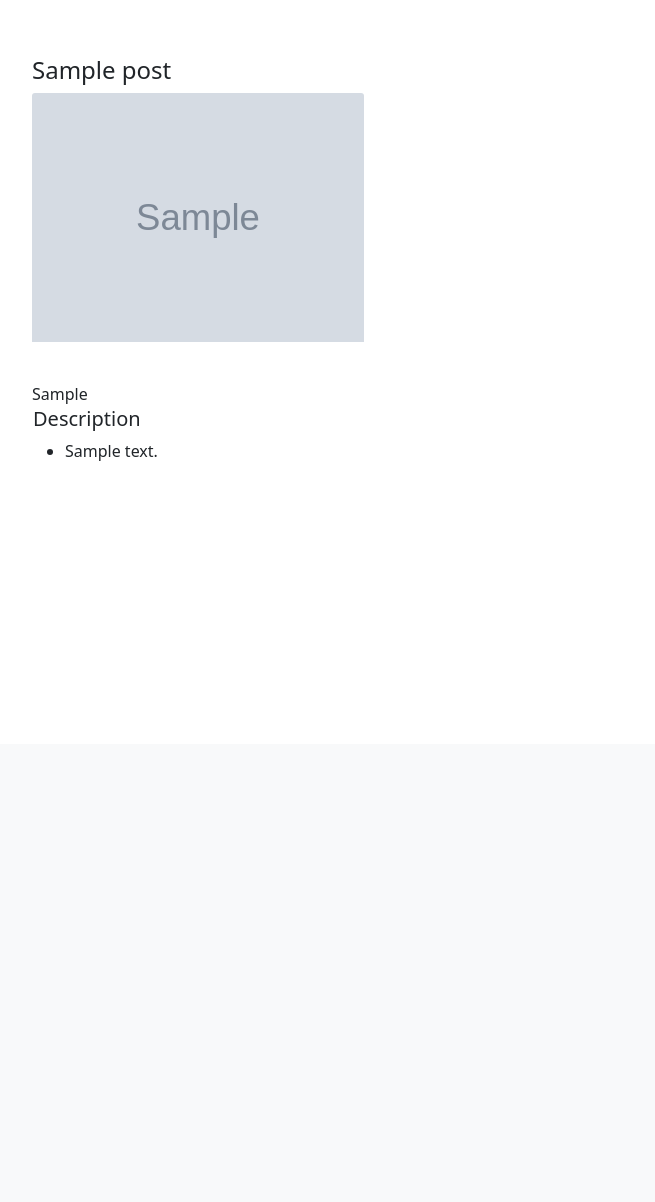
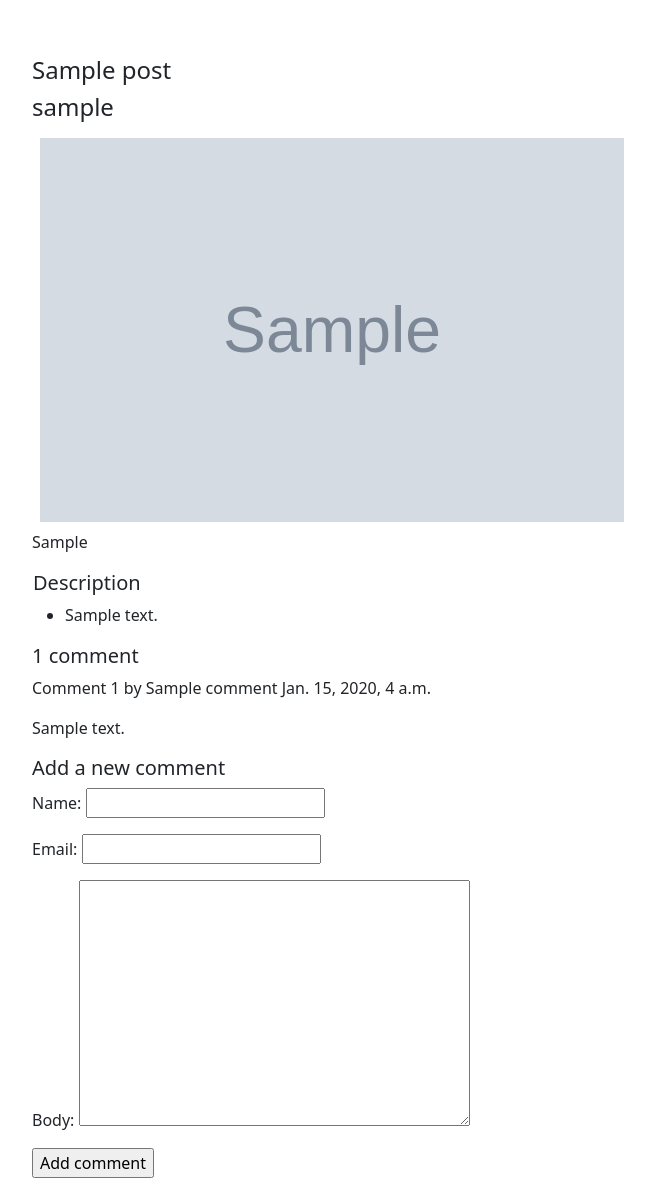
Before and after one commit to meetmanjusri/blog, a Django app: page /blog_post/1 in a window 1280 px wide. Shown: the part 56-1258 px from the top of the page, without its empty margins (86-741 px from the left). Before the commit the page ends 517 px from the top, so only its background shows below. Run offline with Django 3.2, Linux system fonts and the light colour scheme; a user stored in the database is signed in; tables that the repository leaves empty hold one stand-in row (values such as "Sample post"); grey boxes marked "Sample" are stand-in pictures.

Commit message:
Updated HTML for comments

```diff
--- a/templates/journey/blog_post.html
+++ b/templates/journey/blog_post.html
@@ -6,13 +6,17 @@
     <div class="row">
         <div class="col-md-4">
             <h4>{{ post.title }}</h4>
-        <div class="img">
-             <img class="card-img-top" src="{{ post.image_url }}">
+            <h4>{{ post.author }}</h4>
+            <div class="table">
+                <div class=”row”>
+                    <div class = "info">
+                        <img class="card-img-top" style="width: 600px; height: 400px;" src="{{ post.image_url }}">
                     </div>
-
-        <p> <br></p>
-        <h6></h6>
-        <th>{{ post.favorite_activity }}</th>
+                </div>
+                    <div class = "table" style="float: right" >
+                        <div>{{ post.favorite_activity }}</div>
+                    </div>
+            </div>
             <table>
                 <tr>
                     <td>
@@ -24,6 +28,33 @@
                 </tr>
             </table>
         </div>
-
-
+        {% with comments.count as total_comments %}
+            <h5>
+                {{ total_comments }} comment{{ total_comments|pluralize }}
+            </h5>
+        {% endwith %}
+        {% for comment in comments %}
+            <div class="comment">
+                <p class="info">
+                    Comment {{ forloop.counter }} by {{ comment.name }}
+                    {{ comment.created }}
+                </p>
+                {{ comment.body|linebreaks }}
+            </div>
+        {% empty %}
+            <p>There are no comments yet.</p>
+        {% endfor %}
+        {% if user.is_authenticated %}
+            {% if new_comment %}
+                <h5>Your comment has been added.</h5>
+            {% else %}
+                <h5>Add a new comment</h5>
+                <form method="post">
+                    {{ comment_form.as_p }}
+                    {% csrf_token %}
+                    <p><input type="submit" value="Add comment"></p>
+                </form>
+            {% endif %}
+        {% endif %}
+    </div>
 {% endblock %}
```
Lines whose indentation alone changed are shown as unchanged.
